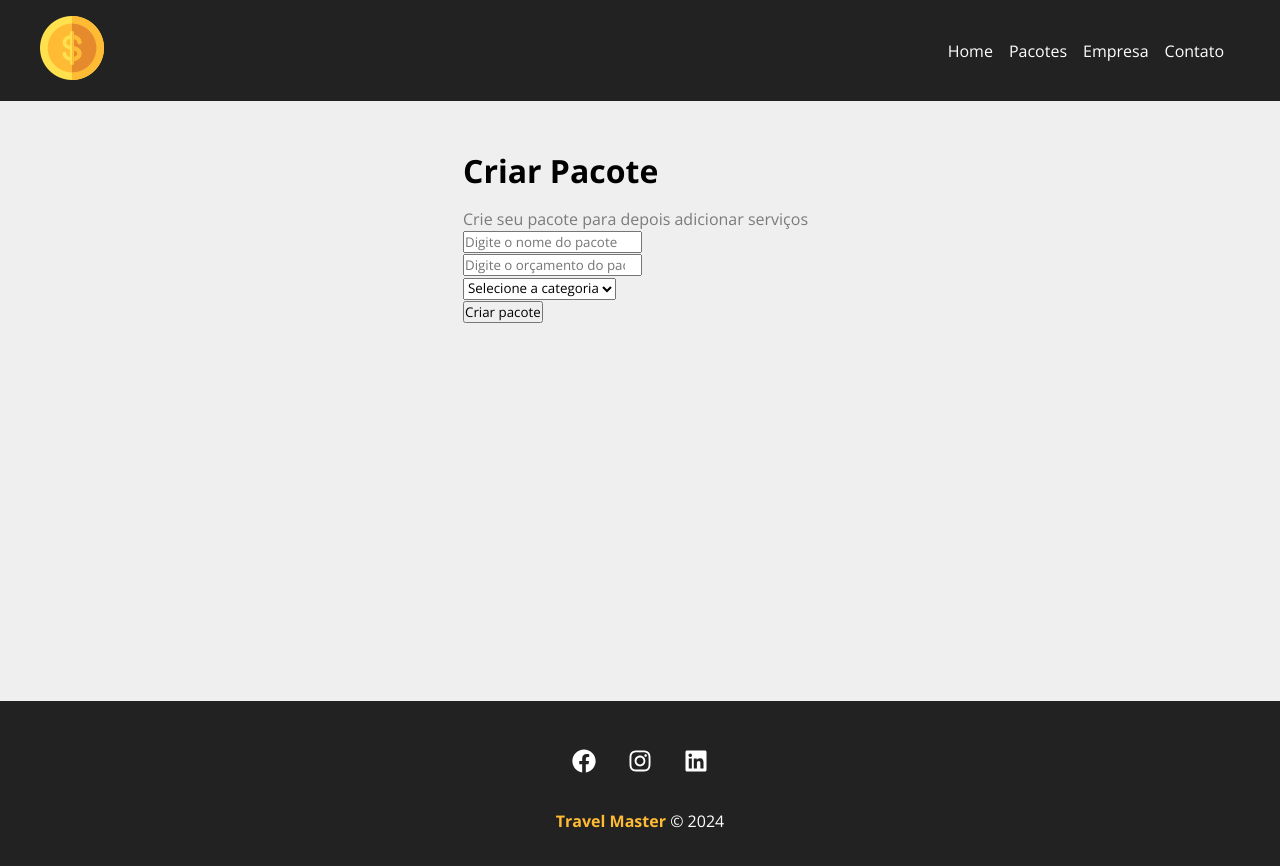
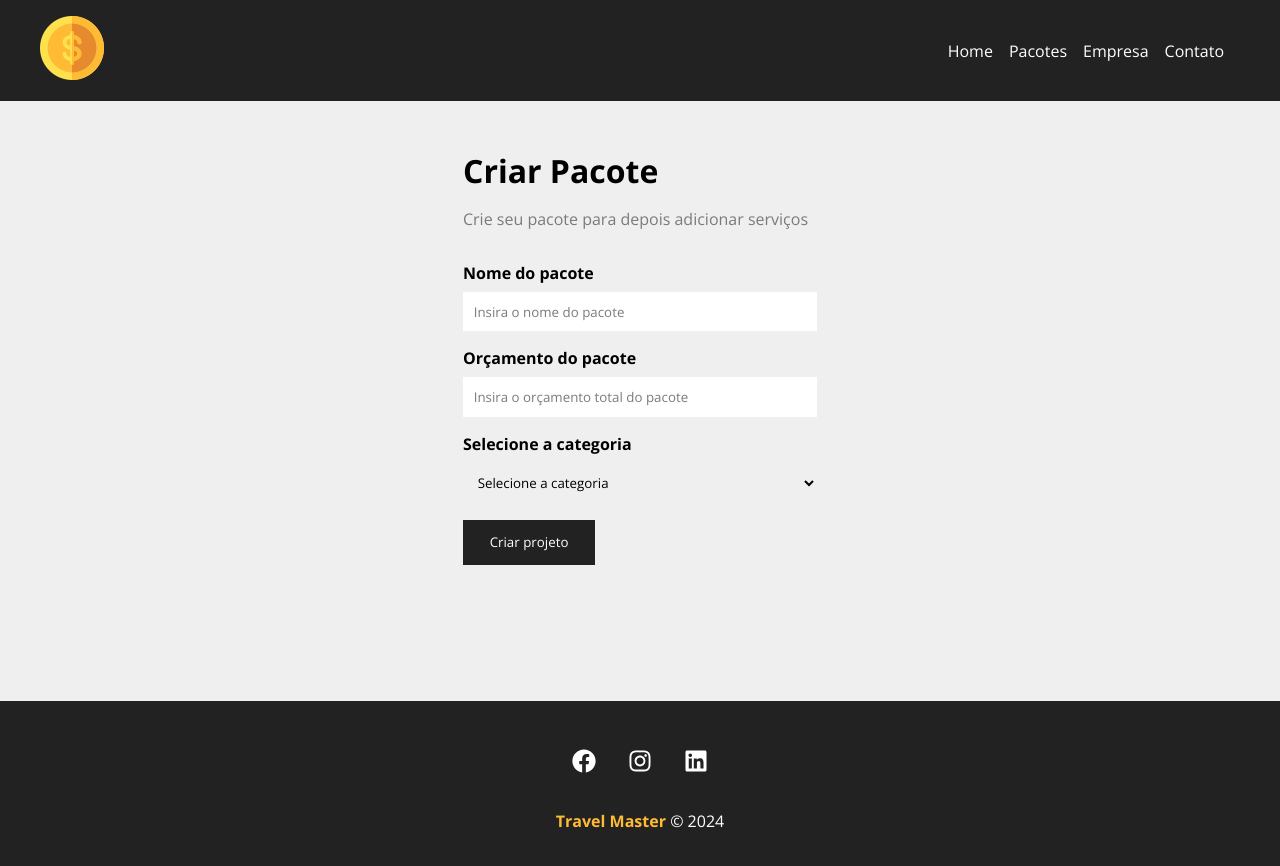
Before and after one commit to FellipeCastro/travel-master, a React (Vite) app: page /newpackage in a window 1280 px wide. Shown: the top 866 px of the page. Built offline with nearby package versions, Linux system fonts and the light colour scheme.

Commit message:
Formulário finalizado

```diff
--- /dev/null
+++ b/src/components/form/Input.jsx
@@ -0,0 +1,19 @@
+import styles from "./Input.module.css"
+
+function Input({ type, text, name, placeholder, handleOnChange, value }) {
+    return (
+        <div className={styles.form_control}>
+            <label htmlFor={name}>{text}</label>
+            <input
+                type={type}
+                name={name}
+                id={name}
+                placeholder={placeholder}
+                onChange={handleOnChange}
+                value={value}
+            />
+        </div>
+    )
+}
+
+export default Input
--- /dev/null
+++ b/src/components/form/Input.module.css
@@ -0,0 +1,20 @@
+.form_control {
+    display: flex;
+    flex-direction: column;
+    margin-bottom: 1em;
+}
+
+.form_control label {
+    margin-bottom: .5em;
+    font-weight: bold;
+}
+
+.form_control input {
+    padding: .8em;
+    border-radius: 0;
+    border: none;
+}
+
+.form_control input::placeholder {
+    color: #7b7b7b;
+}
--- /dev/null
+++ b/src/components/form/Select.jsx
@@ -0,0 +1,14 @@
+import styles from "./Select.module.css"
+
+function Select({ text, name, options, handleOnChange, value }) {
+    return (
+        <div className={styles.form_control}>
+            <label htmlFor={name}>{text}</label>
+            <select name={name} id={name}>
+                <option disabled selected>Selecione a categoria</option>
+            </select>
+        </div>
+    )
+}
+
+export default Select
--- /dev/null
+++ b/src/components/form/Select.module.css
@@ -0,0 +1,16 @@
+.form_control {
+    display: flex;
+    flex-direction: column;
+    margin-bottom: 1em;
+}
+
+.form_control label {
+    margin-bottom: .5em;
+    font-weight: bold;
+}
+
+.form_control select {
+    padding: .8em;
+    border-radius: 0;
+    border: none;
+}
--- /dev/null
+++ b/src/components/form/SubmitButton.jsx
@@ -0,0 +1,11 @@
+import styles from "./SubmitButton.module.css"
+
+function SubmitButton({ text }) {
+    return (
+        <div>
+            <button className={styles.btn}>{text}</button>
+        </div>
+    )
+}
+
+export default SubmitButton
--- /dev/null
+++ b/src/components/form/SubmitButton.module.css
@@ -0,0 +1,13 @@
+.btn {
+    background-color: #222;
+    color: #fff;
+    padding: 1em 2em;
+    text-decoration: none;
+    transition: .5s;
+    cursor: pointer;
+    border: none;
+}
+
+.btn:hover {
+    color: #ffbb33;
+}
--- a/src/components/layout/package/PackageForm.jsx
+++ b/src/components/layout/package/PackageForm.jsx
@@ -1,22 +1,33 @@
+import Input from "../../form/Input"
+import Select from "../../form/Select"
+import SubmitButton from "../../form/SubmitButton"
 import styles from "./PackageForm.module.css"
 
-function PackageForm() {
+function PackageForm({ btnText }) {
     return (
-        <form>
-            <div>
-                <input type="text" placeholder="Digite o nome do pacote" />
-            </div>
-            <div>
-                <input type="number" placeholder="Digite o orçamento do pacote" />
-            </div>
-            <div>
-                <select name="category_id">
-                    <option disabled selected>Selecione a categoria</option>
-                </select>
-            </div>
-            <div>
-                <input type="submit" value="Criar pacote" />
-            </div>
+        <form className={styles.form}>
+            <Input
+                type="text"
+                text="Nome do pacote"
+                name="name"
+                placeholder="Insira o nome do pacote"
+            />
+
+            <Input
+                type="number"
+                text="Orçamento do pacote"
+                name="budget"
+                placeholder="Insira o orçamento total do pacote"
+            />
+
+            <Select
+                name="category_id"
+                text="Selecione a categoria"
+            />
+
+            <SubmitButton
+                text={btnText}
+            />
         </form>
     )
 }
--- a/src/components/layout/package/PackageForm.module.css
+++ b/src/components/layout/package/PackageForm.module.css
@@ -0,0 +1,4 @@
+.form {
+    width: 100%;
+    margin: 2em 0;
+}
--- a/src/components/pages/NewPackage.jsx
+++ b/src/components/pages/NewPackage.jsx
@@ -7,7 +7,7 @@
             <h1>Criar Pacote</h1>
             <p>Crie seu pacote para depois adicionar serviços</p>
 
-            <PackageForm />
+            <PackageForm btnText="Criar projeto" />
         </div>
     )
 }
```
